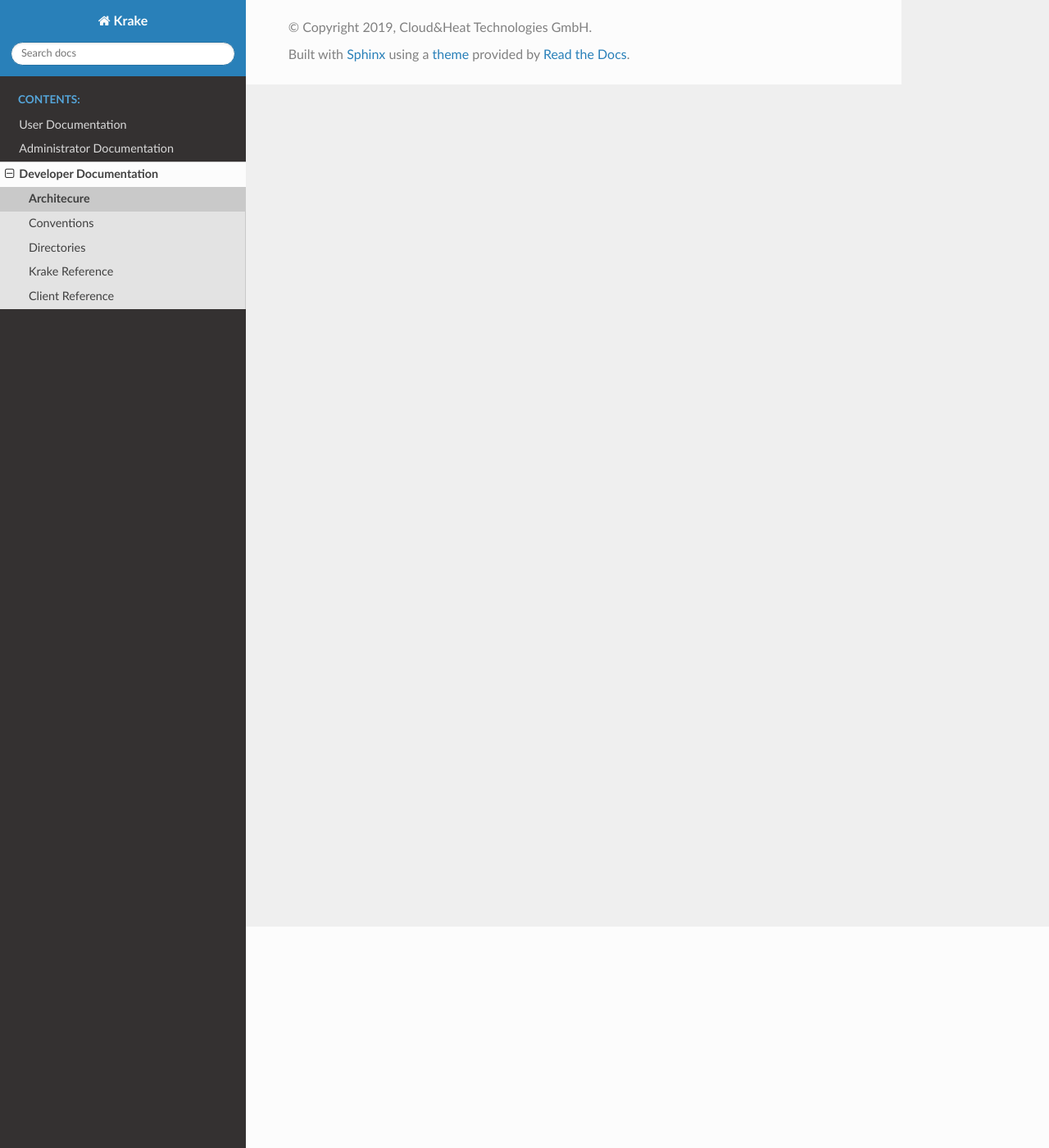
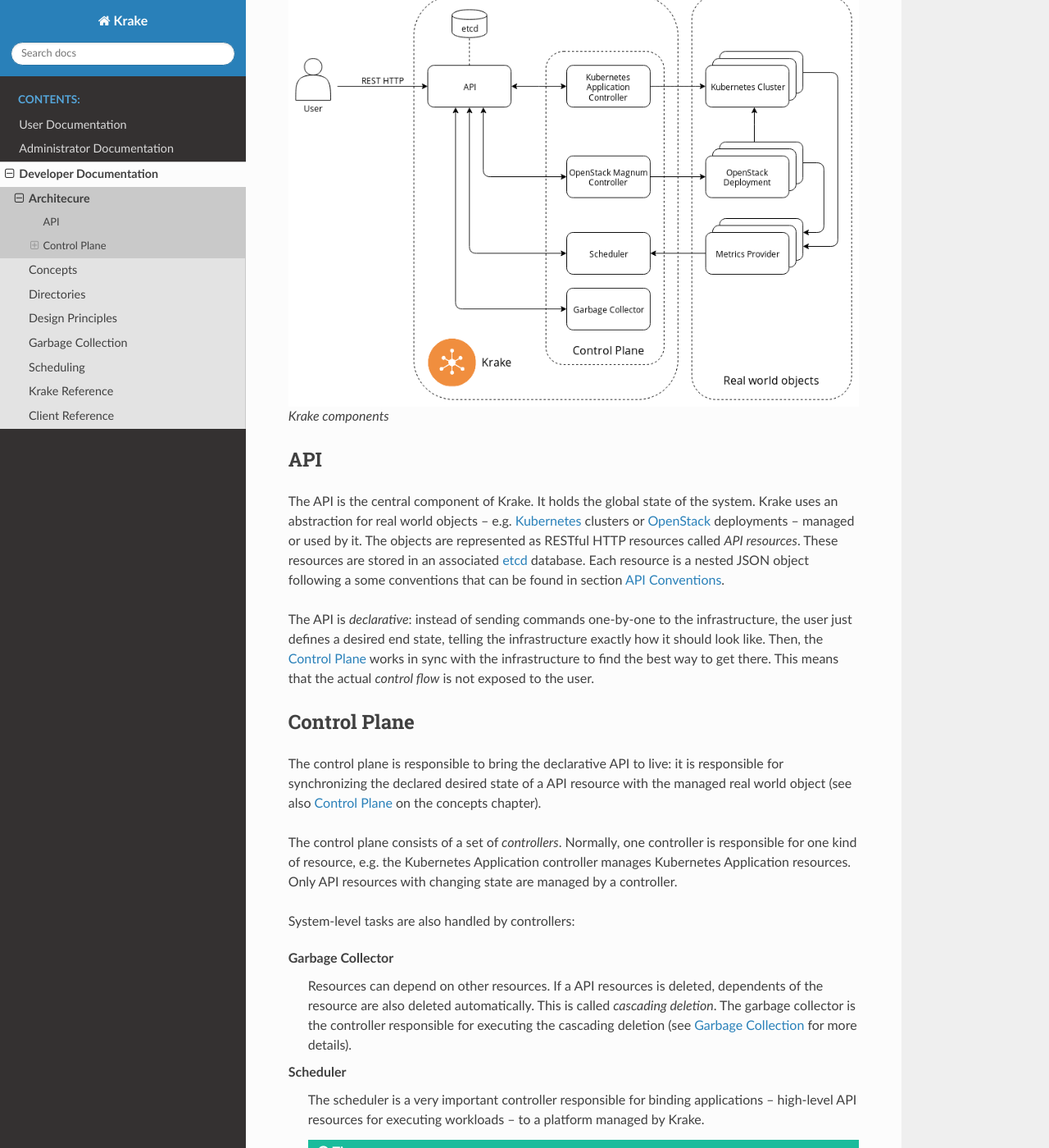
Before and after one commit to rak-n-rok/Krake, a Sphinx documentation site: the page built from docs/dev/architecture.rst, in a window 1280 px wide and 1400 px high, scrolled down 270 px. Shown: the whole window at 82% size. Built offline with Sphinx 7.4.7 and the Read the Docs theme 2.0.0, drawn with Linux system fonts in a browser that asks for light colours; some of the changed text lies outside the part shown.

Commit message:
Add concepts, design principles and architecture chapter
Stubs for "garbage collection" and "scheduling" are added to have some
forward references.

```diff
--- a/docs/dev/architecture.rst
+++ b/docs/dev/architecture.rst
@@ -4,4 +4,100 @@
 Architecure
 ===========
 
-Presentation of the architecture.
+This chapters gives an high-level overview about the software architecture of
+Krake. The following figure gives an overview about the components Krake. The
+components are described in more detail in the following sections.
+
+.. figure:: /img/components.png
+
+    Krake components
+
+
+API
+===
+
+The API is the central component of Krake. It holds the global state of the
+system. Krake uses an abstraction for real world objects -- e.g. Kubernetes_
+clusters or OpenStack_ deployments -- managed or used by it. The objects are
+represented as RESTful HTTP resources called *API resources*. These resources
+are stored in an associated etcd_ database. Each resource is a nested JSON
+object following a some conventions that can be found in section
+:ref:`dev/concepts:API Conventions`.
+
+The API is *declarative*: instead of sending commands one-by-one to the
+infrastructure, the user just defines a desired end state, telling the
+infrastructure exactly how it should look like. Then, the
+:ref:`dev/architecture:Control Plane` works in sync with the infrastructure to
+find the best way to get there. This means that the actual *control flow* is
+not exposed to the user.
+
+
+Control Plane
+=============
+
+The control plane is responsible to bring the declarative API to live: it is
+responsible for synchronizing the declared desired state of a API resource
+with the managed real world object (see also :ref:`dev/concepts:Control Plane`
+on the concepts chapter).
+
+The control plane consists of a set of *controllers*. Normally, one controller
+is responsible for one kind of resource, e.g. the Kubernetes Application
+controller manages Kubernetes Application resources. Only API resources with
+changing state are managed by a controller.
+
+System-level tasks are also handled by controllers:
+
+Garbage Collector
+    Resources can depend on other resources. If a API resources is deleted,
+    dependents of the resource are also deleted automatically. This is called
+    *cascading deletion*. The garbage collector is the controller responsible
+    for executing the cascading deletion (see
+    :ref:`dev/garbage-collection:Garbage Collection` for more details).
+
+Scheduler
+    The scheduler is a very important controller responsible for binding
+    applications -- high-level API resources for executing workloads -- to a
+    platform managed by Krake.
+
+    .. tip::
+
+        For example, the scheduler binds Kubernetes applications to Kubernetes
+        clusters or selects OpenStack deployments for creating new Kubernetes
+        clusters.
+
+    The scheduler makes its decision based on a set of metrics provided by
+    external metrics providers (see :ref:`dev/scheduling:Scheduling` for more
+    details). The decisions are periodically reevaluated which could
+    potentially lead to *migration* of applications.
+
+
+------------
+Control Loop
+------------
+
+The following figure describes the basic control loop that is executed by any
+controller.
+
+.. figure:: /img/operator-pattern.png
+
+    Operator Pattern
+
+The observation of an API resource is done via *watching*, a long running HTTP
+request to the API notifying about changes of resources:
+
+.. code::
+
+    $ curl http://localhost:8080/kubernetes/namespaces/testing/applications?watch
+    {"type": "UPDATED", "object": {"metadata": …, "spec": …, "status": …}}
+    {"type": "DELETED", "object": {"metadata": …, "spec": …, "status": …}}
+    {"type": "UPDATED", "object": {"metadata": …, "spec": …, "status": …}}
+    …
+
+Controller will read this feed, evaluate differences between the desired state
+and the state of managed the real world object, act according to this
+difference and update the status of resource.
+
+
+.. _etcd: https://etcd.io/
+.. _Kubernetes: https://kubernetes.io/
+.. _OpenStack: https://www.openstack.org/
--- a/docs/dev/index.rst
+++ b/docs/dev/index.rst
@@ -8,7 +8,10 @@
     :maxdepth: 2
 
     architecture
-    conventions
+    concepts
     packages
+    principles
+    garbage-collection
+    scheduling
     ref/krake
     ref/rok
```
Also changed, not shown: docs/dev/concepts.rst (added, +173 -0 lines), docs/dev/conventions.rst (deleted, +0 -7 lines), docs/dev/garbage-collection.rst (added, +8 -0 lines), docs/dev/principles.rst (added, +153 -0 lines), docs/dev/scheduling.rst (added, +11 -0 lines), docs/img/components.png (added), docs/img/krake-metrics.png (added), docs/img/krake-resources.png (added), docs/img/operator-pattern.png (added).
